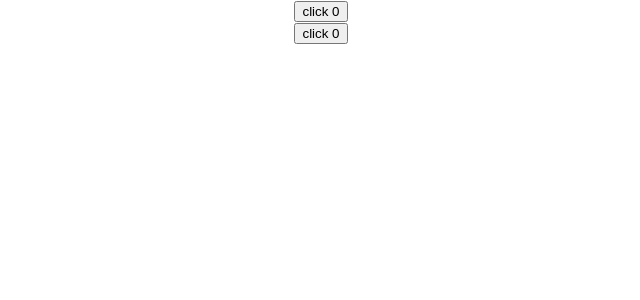
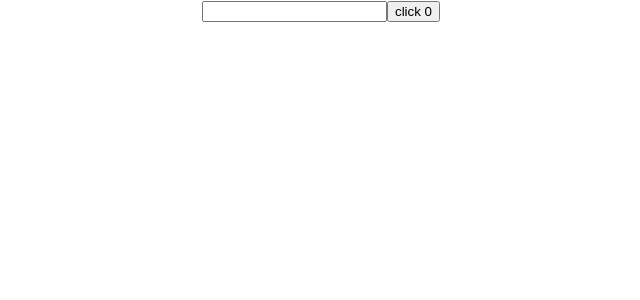
Before and after one commit to Barun355/react-hook, a React (Create React App) app: page / in a window 1280 px wide. Shown: the top 300 px of the page, without its empty margins (319-959 px from the left). Built offline with nearby package versions, Linux system fonts and the light colour scheme.

Commit message:
Reack useEffect after render and ueeffect conditionally run effects

```diff
--- a/src/App.js
+++ b/src/App.js
@@ -1,6 +1,7 @@
 import './App.css';
-import ClassCounterOne from './components/ClassCounterOne';
-import HookEffectCounter from './components/HookEffectCounter';
+// import ClassCounterOne from './components/ClassCounterOne';
+import HookUseEffectCounter from './components/HookUseEffectCounter';
+// import HookEffectCounter from './components/HookEffectCounter';
 // import HookCounterFour from './components/HookCounterFour';
 // import HookCounterThree from './components/HookCounterThree';
 // import ClassComponent from './components/ClassComponent';
@@ -15,8 +16,9 @@ function App() {
       {/* <HookCounterTwo /> */}
       {/* <HookCounterThree /> */}
       {/* <HookCounterFour /> */}
-      <ClassCounterOne />
-      <HookEffectCounter />
+      {/* <ClassCounterOne /> */}
+      {/* <HookEffectCounter /> */}
+      <HookUseEffectCounter />
     </div>
   );
 }
--- a/src/components/ClassCounterOne.js
+++ b/src/components/ClassCounterOne.js
@@ -5,22 +5,30 @@ export class ClassCounterOne extends Component {
     super(props)
 
     this.state = {
-         count: 0
+      count: 0,
+      name: ''
     }
   }
 
-    componentDidMount(){
+  componentDidMount() {
     document.title = `Clicked ${this.state.count} times`
   }
 
-    componentDidUpdate(){
+  componentDidUpdate(prevProps, prevState) {
+    if(prevState.count !== this.state.count){
+      console.log('Updating document title')
       document.title = `Clicked ${this.state.count} times`
+    }
   }
 
   render() {
     return (
       <div>
-        <button onClick={ () => this.setState({count: this.state.count + 1}) }> click {this.state.count}</button>
+        <input type="text"
+          value={this.state.name}
+          onChange={(e) => this.setState({ name: e.target.value })}
+        />
+        <button onClick={() => this.setState({ count: this.state.count + 1 })}> click {this.state.count}</button>
       </div>
     )
   }
--- /dev/null
+++ b/src/components/HookUseEffectCounter.js
@@ -0,0 +1,23 @@
+import React, { useEffect, useState } from 'react'
+
+const HookUseEffectCounter = () => {
+    const [count, setCount] = useState(0)
+    const [title, setTitle] = useState('')
+
+    useEffect(() => {
+        document.title = title
+        // eslint-disable-next-line
+    }, [count])
+
+    return (
+        <div>
+            <input type="text"
+                value={title}
+                onChange={(e) => setTitle(e.target.value)}
+            />
+            <button onClick={() => setCount(prevCount => prevCount + 1)}>click {count}</button>
+        </div>
+    )
+}
+
+export default HookUseEffectCounter
```
Lines whose indentation alone changed are shown as unchanged.
